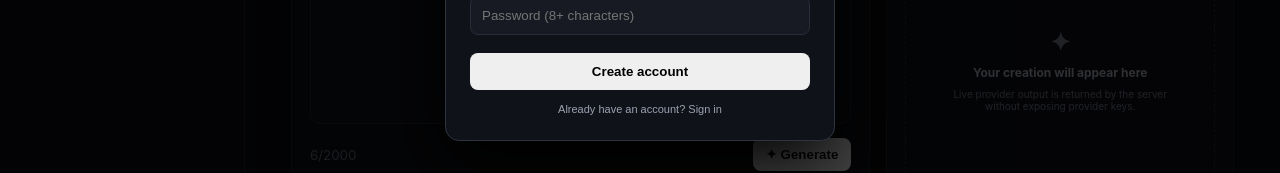
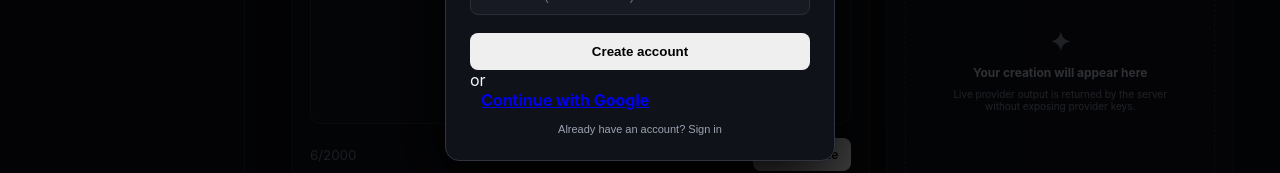
Before and after one commit to uchenna-okoro23/ai-media-studio, a Next.js app: page / in a window 1280 px wide. Both pictures are taken after typing "Sample" into the empty fields and a click on the button "Create account". Shown: the part 413-586 px from the top of the page. Built offline with nearby package versions, Linux system fonts and the light colour scheme; no server answers.

Commit message:
Add Google sign-in option

```diff
--- a/app/page.jsx
+++ b/app/page.jsx
@@ -256,6 +256,8 @@ export default function Home() {
               <input type="email" value={email} onChange={(e) => setEmail(e.target.value)} placeholder="Email" autoComplete="email" required />
               <input type="password" value={password} onChange={(e) => setPassword(e.target.value)} placeholder="Password (8+ characters)" autoComplete={authMode === "login" ? "current-password" : "new-password"} required minLength={authMode === "register" ? 8 : 1} />
               <button type="submit" className="authBtn" disabled={busy}>{busy ? "Please wait..." : authMode === "login" ? "Sign in" : "Create account"}</button>
+              <div className="googleDivider"><span>or</span></div>
+              <a className="authBtn googleBtn" href="/api/auth/google">Continue with Google</a>
               <button type="button" className="switch" onClick={() => { setAuthMode(authMode === "login" ? "register" : "login"); setNotice(""); }}>
                 {authMode === "login" ? "Need an account? Create one" : "Already have an account? Sign in"}
               </button>
```
